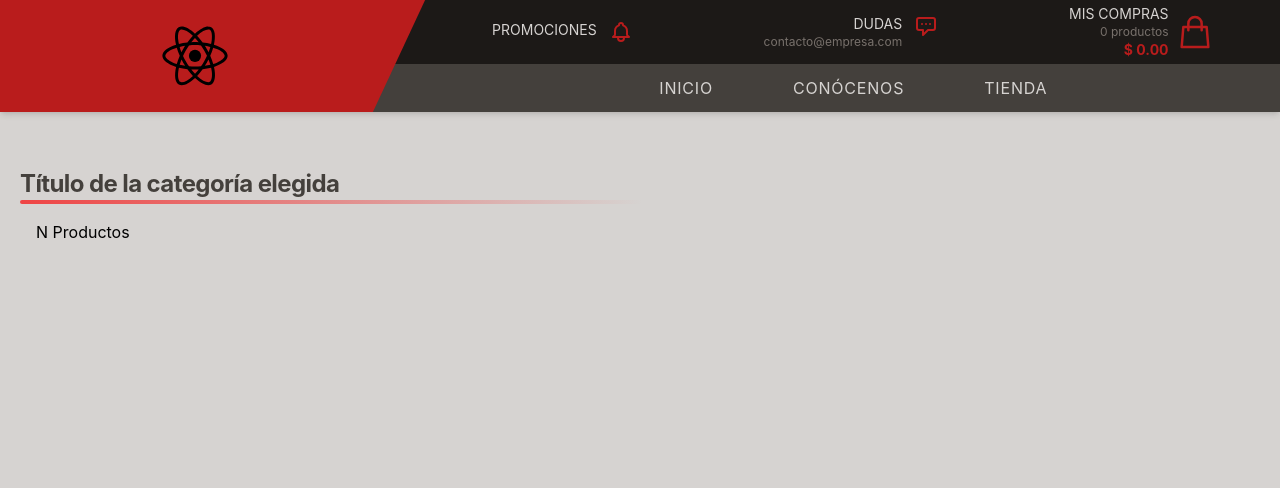
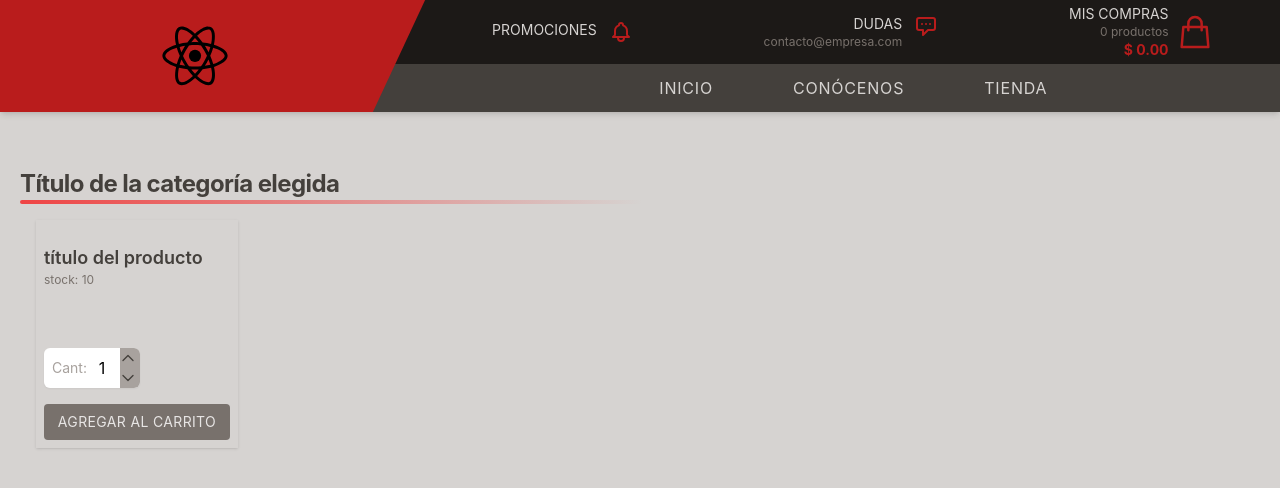
Before and after one commit to jorgeald77/coders-react-project, a React (Create React App) app: page / in a window 1280 px wide. Shown: the top 488 px of the page. Built offline with nearby package versions, Linux system fonts and the light colour scheme.

Commit message:
Se la funcionalidad para el contador

```diff
--- /dev/null
+++ b/src/components/main-content/ItemCount.js
@@ -0,0 +1,77 @@
+import {useState} from "react";
+
+const ItemCount = (props) => {
+    const [stock, setStock] = useState(parseInt(props.stock))
+    const [initial, setInitial] = useState(parseInt(props.initial))
+
+    const up = () => {
+        if (initial < stock) {
+            setInitial(initial + 1)
+        }
+    }
+
+    const down = () => {
+        if (initial > 1) {
+            setInitial(initial - 1)
+        }
+    }
+
+    return (
+        <div className='p-2 min-w-fit shadow'>
+            <div className='my-4 flex flex-col items-center'>
+                <div className='mb-10 w-full'>
+                    <h3 className='text-lg text-stone-700 font-semibold lowercase'>Título del producto</h3>
+                    <p className='mb-4 text-xs text-stone-500 lowercase read-only:'>stock: {stock}</p>
+                </div>
+
+                {stock > 0 ? (
+                    <div className='place-self-start relative h-10 w-24 mt-1 rounded-md shadow-sm'>
+                        <div className='pointer-events-none absolute inset-y-0 left-0 flex items-center pl-2'>
+                            <span className='text-stone-400 text-sm'>Cant:</span>
+                        </div>
+                        <input readOnly={true} type="text" className='block h-full w-full rounded-md pl-10 pr-5 text-center
+                        border-0 focus:ring-0'
+                               value={initial}/>
+                        <div className='absolute inset-y-0 right-0 h-full flex'>
+                            <div className='h-full w-5 flex flex-col justify-between'>
+                                <button type='button' onClick={up}
+                                        className='h-full bg-stone-400 text-stone-700 rounded-tr-md'>
+                                    <svg xmlns="http://www.w3.org/2000/svg" fill="none" viewBox="0 0 24 24"
+                                         strokeWidth="2" stroke="currentColor" className="w-4 h-4">
+                                        <path strokeLinecap="round" strokeLinejoin="round"
+                                              d="M4.5 15.75l7.5-7.5 7.5 7.5"/>
+                                    </svg>
+                                </button>
+
+                                <button type='button' onClick={down}
+                                        className='h-full bg-stone-400 text-stone-700 rounded-br-md'>
+                                    <svg xmlns="http://www.w3.org/2000/svg" fill="none" viewBox="0 0 24 24"
+                                         strokeWidth="2" stroke="currentColor" className="w-4 h-4">
+                                        <path strokeLinecap="round" strokeLinejoin="round"
+                                              d="M19.5 8.25l-7.5 7.5-7.5-7.5"/>
+                                    </svg>
+                                </button>
+                            </div>
+                        </div>
+                    </div>
+                ) : (
+                    <p className='text-red-500 font-semibold tracking-widest uppercase'>
+                        Agotado
+                        <svg xmlns="http://www.w3.org/2000/svg" fill="none" viewBox="0 0 24 24"
+                             strokeWidth="1.5"
+                             stroke="currentColor" className="w-6 h-6 ml-2 inline-block">
+                            <path strokeLinecap="round" strokeLinejoin="round"
+                                  d="M15.182 16.318A4.486 4.486 0 0012.016 15a4.486 4.486 0 00-3.198 1.318M21 12a9 9 0 11-18 0 9 9 0 0118 0zM9.75 9.75c0 .414-.168.75-.375.75S9 10.164 9 9.75 9.168 9 9.375 9s.375.336.375.75zm-.375 0h.008v.015h-.008V9.75zm5.625 0c0 .414-.168.75-.375.75s-.375-.336-.375-.75.168-.75.375-.75.375.336.375.75zm-.375 0h.008v.015h-.008V9.75z"/>
+                        </svg>
+                    </p>
+                )}
+            </div>
+
+            <button className='py-2 px-3 w-full rounded bg-stone-500 text-stone-200 text-sm tracking-wide uppercase'>
+                agregar al carrito
+            </button>
+        </div>
+    )
+}
+
+export default ItemCount
--- a/src/components/main-content/ItemListContainer.js
+++ b/src/components/main-content/ItemListContainer.js
@@ -1,4 +1,5 @@
 import './ItemListContainer.css'
+import ItemCount from "./ItemCount";
 
 function ItemListContainer({greeting}) {
     return (
@@ -9,7 +10,7 @@ function ItemListContainer({greeting}) {
             </div>
 
             <section className='section-items'>
-                <p>N Productos</p>
+                <ItemCount stock='10' initial='1'/>
             </section>
         </div>
     )
```
